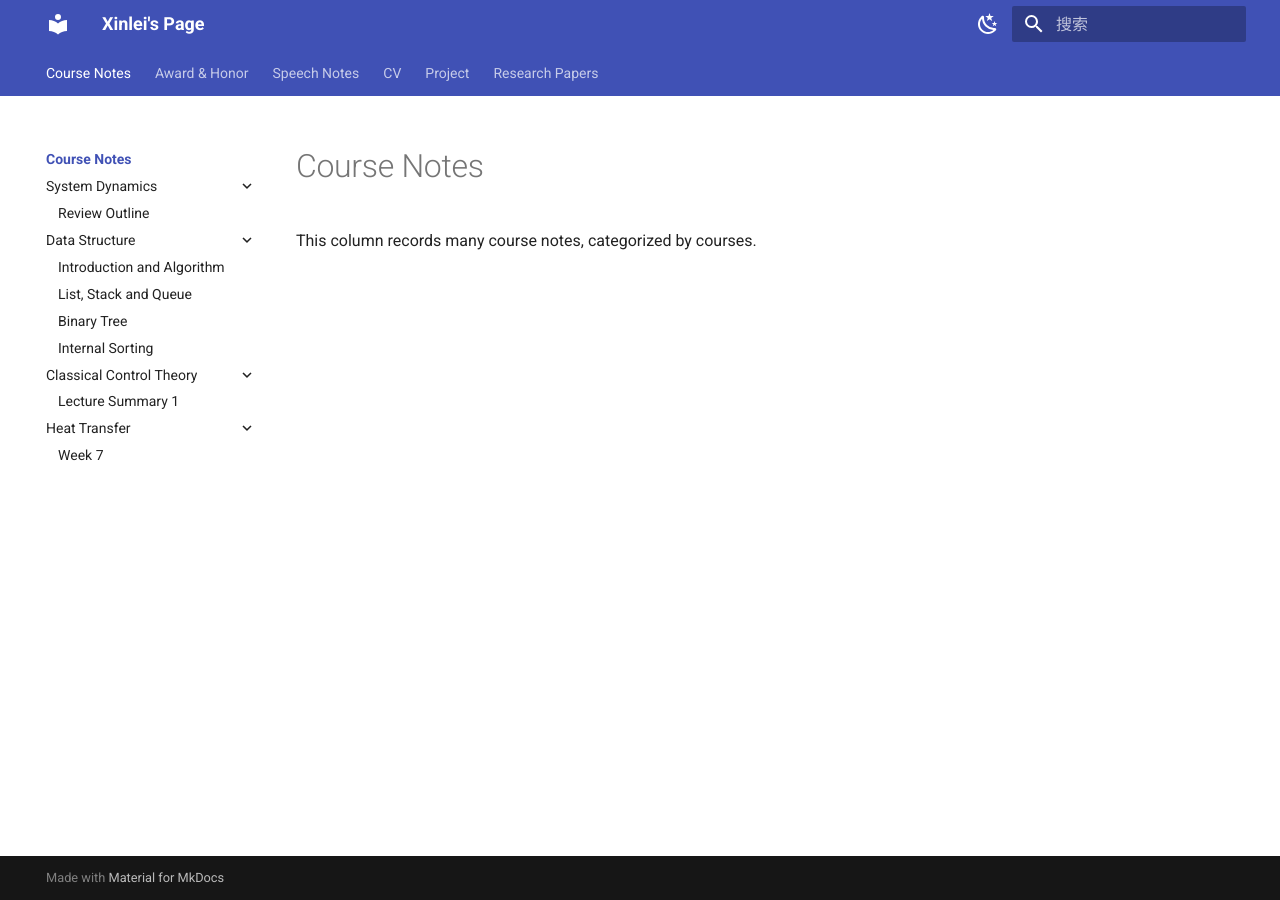
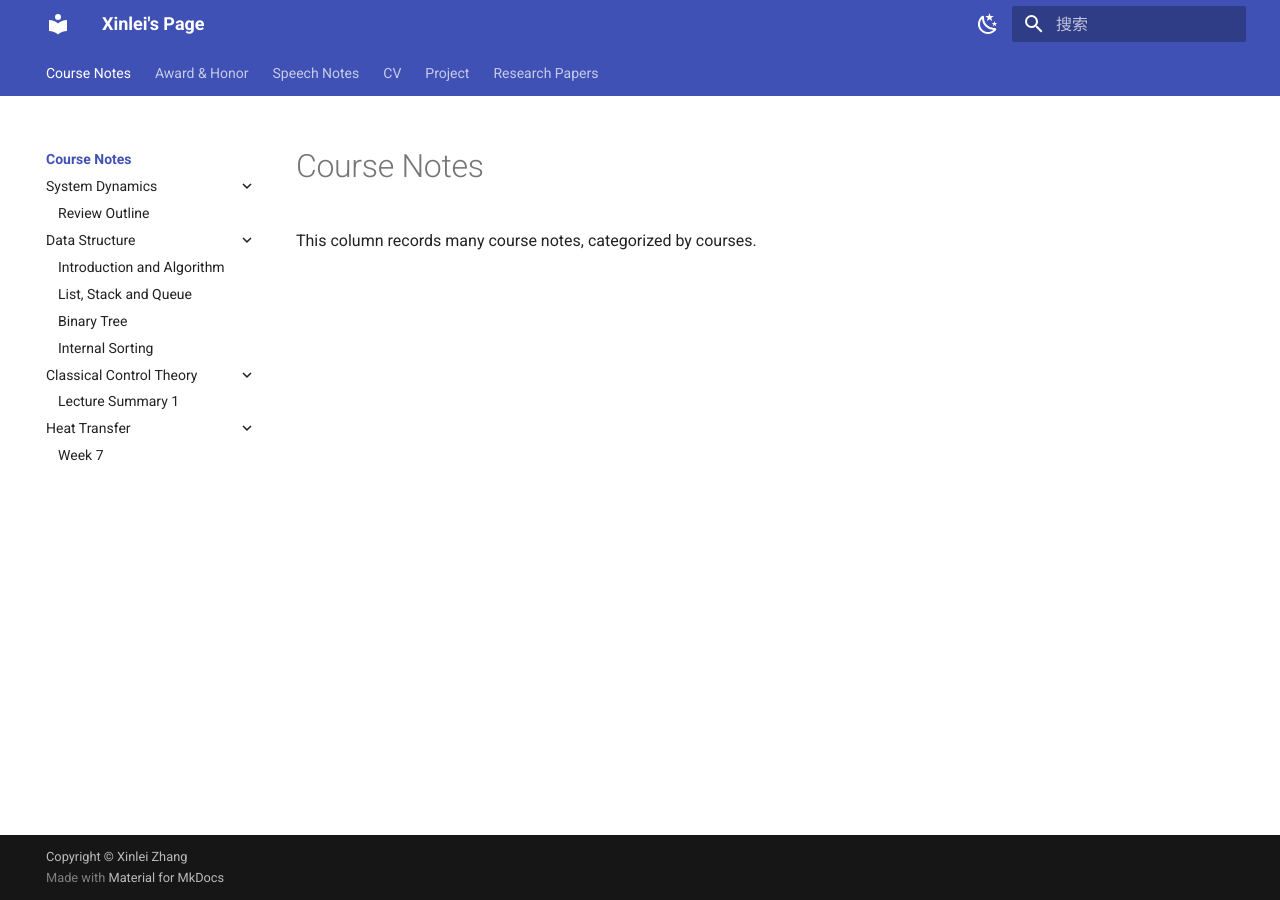
Before and after one commit to GuanQinG-GitHub/personal-website, an MkDocs documentation site: the page built from docs/Course_Notes/index.md, in a window 1280 px wide. Built offline with MkDocs 1.6.1 and Material for MkDocs 9.7.7, drawn with Linux system fonts in a browser that asks for light colours.

Commit message:
Update mkdocs.yml

```diff
--- a/mkdocs.yml
+++ b/mkdocs.yml
@@ -1,3 +1,6 @@
+# Copyright
+copyright: Copyright &copy; Xinlei Zhang
+
 # [INFO]
 site_name: Xinlei's Page
 site_url: https://guanqing-github.github.io/personal-wbsite/
```
